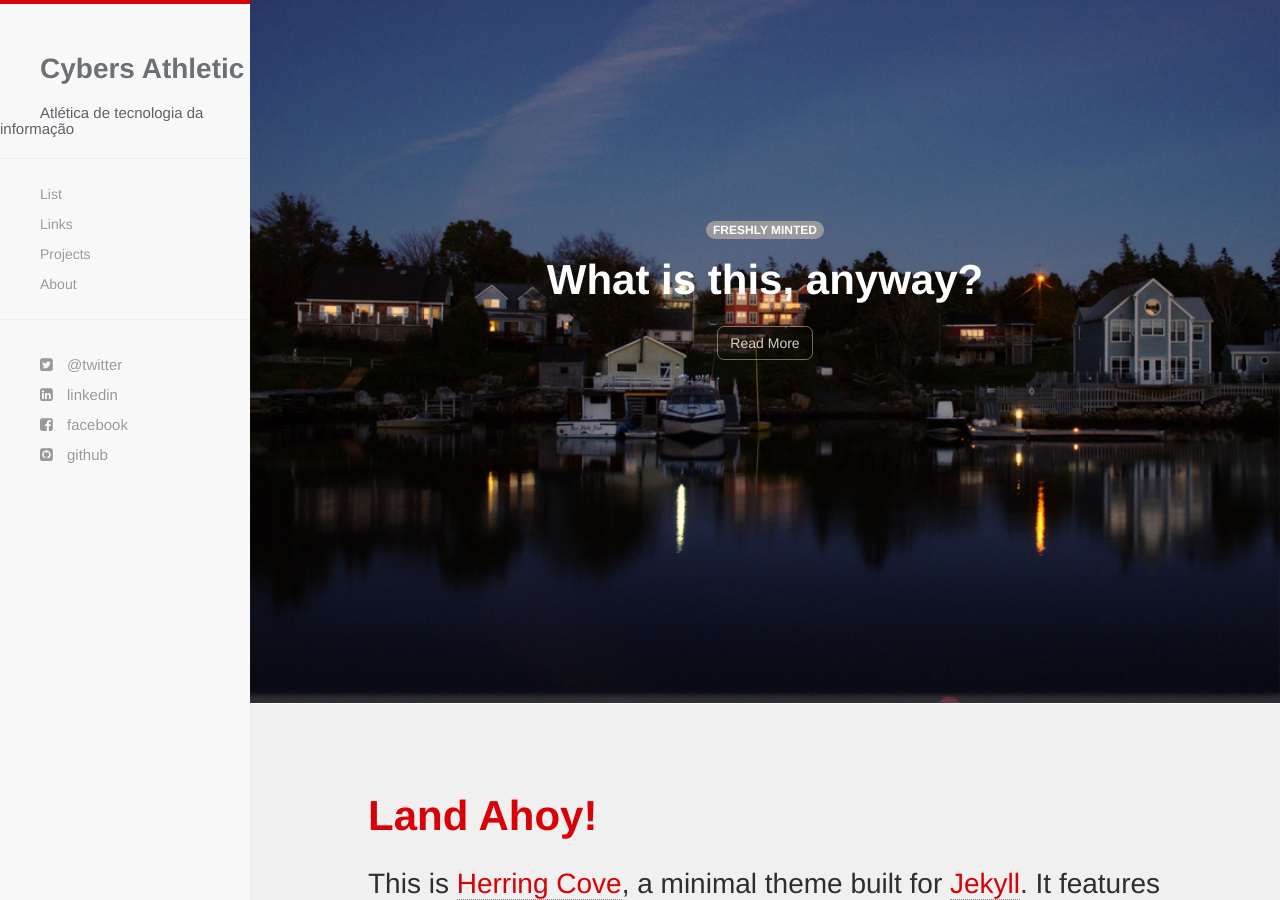
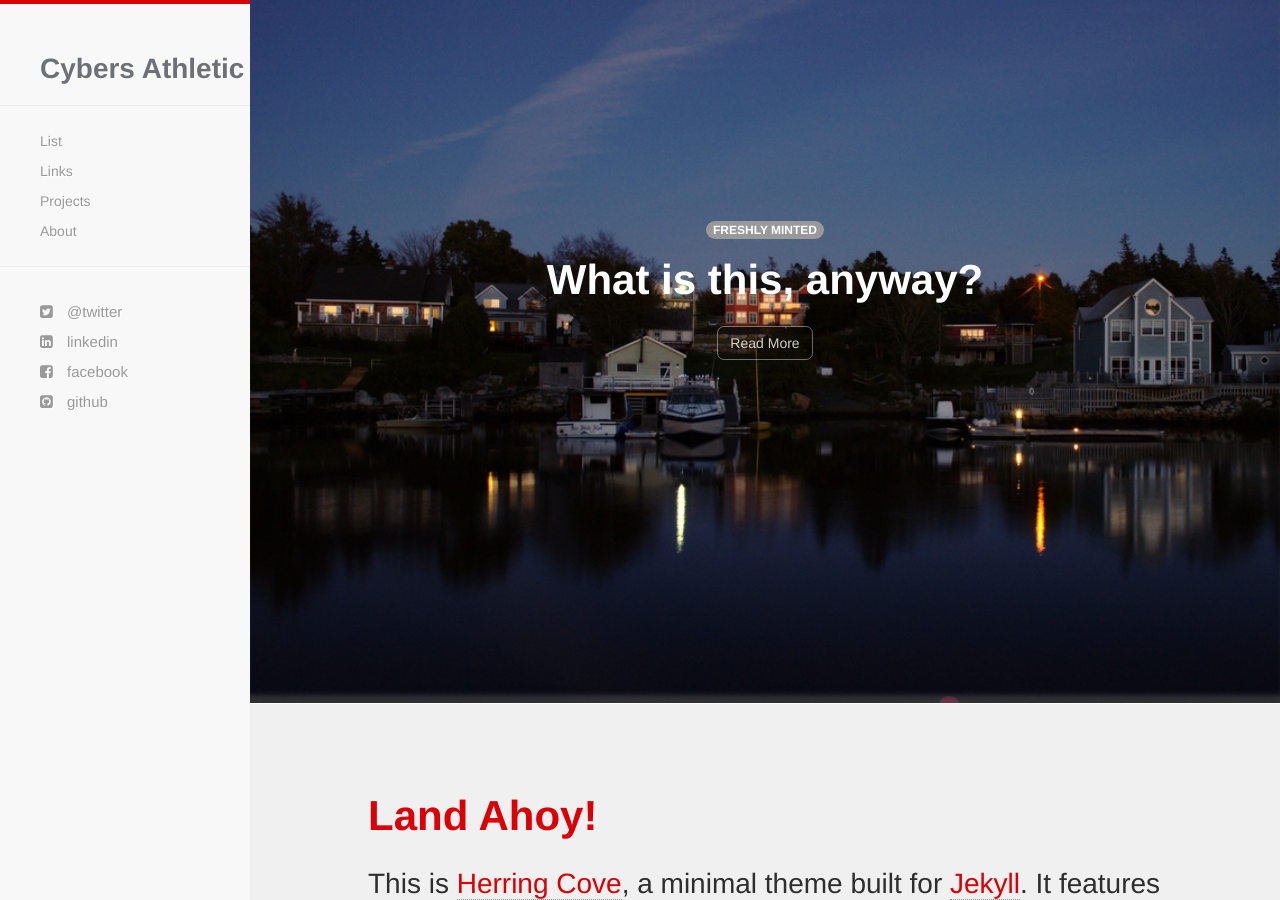
Before and after one commit to cybers-athletic/Desafios, a Jekyll site: the page built from index.html, in a window 1280 px wide and 900 px high. Built offline with Jekyll 4.4.1, drawn with Linux system fonts in a browser that asks for light colours; nearby versions of some CDN libraries; Markdown is read by kramdown in place of the engine named in the settings.

Commit message:
Update _config.yml

```diff
--- a/_config.yml
+++ b/_config.yml
@@ -1,12 +1,12 @@
 name: Cybers Athletic
 author: Cybers Athletic
 baseurl: /Desafios
-description: Atlética de tecnologia da informação
+description:
 github: http://www.github.com/cybers-athletic
-twitter: http://www.twitter.com/
-facebook: http://www.facebook.com
-linkedin: http://www.linkedin.com
-email: rnpatel[at]me.com
+twitter: http://www.twitter.com/atleticacybers
+facebook: http://www.facebook.com/atleticacybers
+linkedin: http://www.linkedin.com/atleticacybers
+email: contato[at]cybers-athletic.club
 location: 42°2'16"N   70°12'47"W
 disqus: diqus-username
 
```
